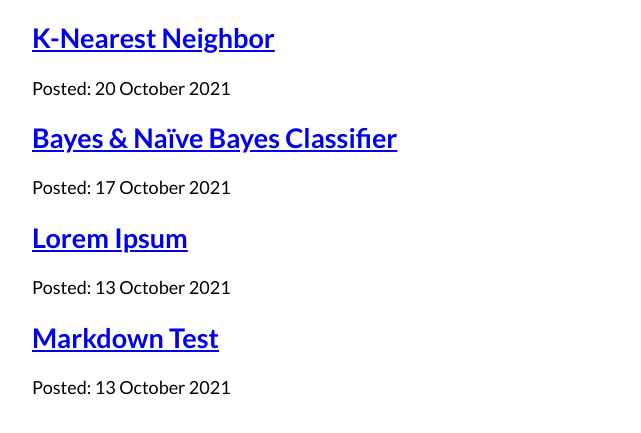
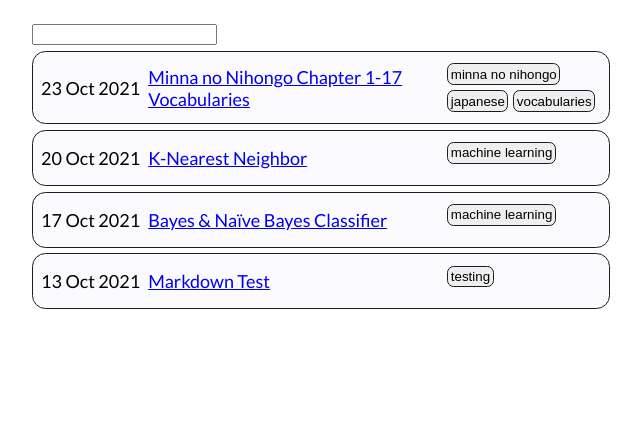
Before and after one commit to malifpy/malifpy.github.io, a Gatsby site: page /post in a window 1280 px wide. Shown: the part 185-618 px from the top of the page, without its empty margins (320-961 px from the left). Built offline with nearby package versions, Linux system fonts and the light colour scheme; Gatsby itself is replaced by a stand-in of ours; some packages are replaced by stand-ins of ours.

Commit message:
Added search box, tags, and option to hid markdown

```diff
--- a/gatsby-browser.js
+++ b/gatsby-browser.js
@@ -1 +1,2 @@
 import "./src/components/global.css";
+require("prismjs/themes/prism-coy.css")
--- /dev/null
+++ b/gatsby-config.esm.js
@@ -0,0 +1,73 @@
+const remarkMath = require("remark-math");
+
+module.exports = {
+  siteMetadata: {
+    siteUrl: "https://malifpy.github.io",
+    title: "Experimental Static Site",
+  },
+  plugins: [
+    "gatsby-plugin-image",
+    "gatsby-plugin-sharp",
+    `gatsby-plugin-offline`,
+    {
+      resolve: "gatsby-source-filesystem",
+      options: {
+        name: `blog`,
+        path: `${__dirname}/post`,
+      },
+    },
+    {
+      resolve: `gatsby-plugin-mdx`,
+      options: {
+        gatsbyRemarkPlugins: [
+          {
+            resolve: `gatsby-remark-images`,
+            options: {
+              maxWidth: 2000,
+            },
+          },
+          `gatsby-remark-katex`,
+          /*
+          {
+            resolve: `gatsby-remark-highlight-code`,
+          },
+          */
+          `gatsby-remark-autolink-headers`,
+          {
+            resolve: `gatsby-remark-prismjs`,
+            /*
+            options: {
+              classPrefix: "language-",
+              inlineCodeMarker: null,
+              aliases: {},
+              showLineNumbers: false,
+              noInlineHighlight: false,
+              languageExtensions: [
+                {
+                  language: "superscript",
+                  extend: "javascript",
+                  definition: {
+                    superscript_types: /(SuperType)/,
+                  },
+                  insertBefore: {
+                    function: {
+                      superscript_keywords: /(superif|superelse)/,
+                    },
+                  },
+                },
+              ],
+              prompt: {
+                user: "root",
+                host: "localhost",
+                global: false,
+              },
+              escapeEntities: {},
+            },
+            */
+          },
+        ],
+        remarkPlugins: [remarkMath],
+      },
+    },
+  ],
+};
--- a/gatsby-config.js
+++ b/gatsby-config.js
@@ -1,37 +1,2 @@
-const remarkMath = require(`remark-math`);
-
-module.exports = {
-  siteMetadata: {
-    siteUrl: "https://malifpy.github.io",
-    title: "Experimental Static Site",
-  },
-  plugins: [
-    "gatsby-plugin-image",
-    "gatsby-plugin-sharp",
-    `gatsby-plugin-offline`,
-    {
-      resolve: "gatsby-source-filesystem",
-      options: {
-        name: `blog`,
-        path: `${__dirname}/post`,
-      },
-    },
-    {
-      resolve: `gatsby-plugin-mdx`,
-      options: {
-        gatsbyRemarkPlugins: [
-          {
-            resolve: `gatsby-remark-images`,
-            options: {
-              maxWidth: 2000            },
-          },
-          {
-            resolve: `gatsby-remark-highlight-code`,
-          },
-          `gatsby-remark-katex`,
-        ],
-        remarkPlugins: [remarkMath],
-      },
-    },
-  ],
-};
+require = require('esm')(module)
+module.exports = require('./gatsby-config.esm.js')
--- a/post/2021-10-13-lorem-ipsum/index.mdx
+++ b/post/2021-10-13-lorem-ipsum/index.mdx
@@ -1,6 +1,8 @@
 ---
 title: "Lorem Ipsum"
 date: "2021-10-13"
+hidden: true
+tags: ['testing']
 ---
 Lorem ipsum dolor sit amet, consectetur adipiscing elit. Nunc vitae efficitur justo. Nunc rutrum ut ligula iaculis ultrices. Nulla justo enim, pharetra vel vulputate sed, rhoncus a velit. Curabitur vestibulum mattis lorem, vel efficitur lacus congue vitae. Etiam sollicitudin iaculis purus a lacinia. Suspendisse potenti. Sed nisi augue, interdum et sem ac, suscipit faucibus nulla. Curabitur sit amet eleifend nibh. Integer auctor hendrerit dolor nec molestie. Integer volutpat, nunc sed efficitur egestas, tellus nunc luctus nisi, at varius eros quam at lacus. Etiam pharetra, massa vel suscipit mattis, augue libero fermentum sem, quis condimentum est massa vitae arcu. Nunc nec aliquam urna.
 
--- a/post/2021-10-13-markdown-test/index.mdx
+++ b/post/2021-10-13-markdown-test/index.mdx
@@ -1,6 +1,7 @@
 ---
 title: "Markdown Test"
 date: "2021-10-13"
+tags: ['testing']
 ---
 
 # Heading 1
--- a/post/2021-10-17-bayes-naive-bayes-classifier/index.mdx
+++ b/post/2021-10-17-bayes-naive-bayes-classifier/index.mdx
@@ -1,6 +1,7 @@
 ---
 title: "Bayes & Naïve Bayes Classifier"
 date: "2021-10-17"
+tags: ['machine learning']
 ---
 ## Bayes' Theorem
 
--- a/post/2021-10-20-k-nearest-neighbor/index.mdx
+++ b/post/2021-10-20-k-nearest-neighbor/index.mdx
@@ -1,6 +1,7 @@
 ---
 title: "K-Nearest Neighbor"
 date: "2021-10-20"
+tags: ['machine learning']
 ---
 
 Secara rata-rata, tidak ada algoritma classifier dengan data yang sama bisa lebih unggul dari *Bayes Classifier*. Sayangnya, perhitungan *Bayes Classifier* kurang mungkin dilakukan di dunia nyata karena kita tidak tahu distribusi hubungan antara data dan klasifikasi. *K-nearest neighbor* merupakan salah satu algoritma yang bisa dipakai untuk mengestimasi *Bayes Classifier*.
--- /dev/null
+++ b/post/2021-10-23-minna-no-nihongo/index.mdx
@@ -0,0 +1,7 @@
+---
+title: "Minna no Nihongo Chapter 1-17 Vocabularies"
+date: "2021-10-23"
+tags: ['minna no nihongo', 'japanese', 'vocabularies']
+---
+
+Sample Text
--- a/src/components/global.css
+++ b/src/components/global.css
@@ -0,0 +1,52 @@
+code {
+  font-size: medium !important;
+}
+
+.postBox {
+  display: table;
+  width: 100%;
+  margin-top: 1%;
+  margin-right: 0%;
+  background-color: #fafaff;
+  table-layout: fixed;
+  padding: 0%;
+  min-height: 3em;
+  border-radius: 0.75em;
+  border: 0.1em solid #1c1c1c;
+}
+
+.postTags {
+  display: flex;
+  flex-wrap: wrap;
+  font-size: small;
+  margin: 0%;
+  padding: 5%;
+  height: 100%;
+}
+
+.postDate {
+  display: table-cell;
+  width: 20%;
+  text-align: center;
+  vertical-align: middle;
+}
+
+.postLink {
+  display: table-cell;
+  width: 50%;
+  vertical-align: middle;
+  text-decoration: none;
+}
+
+.postTagBox {
+  max-width: 75%;
+  overflow: hidden;
+  text-overflow: ellipsis;
+  white-space: nowrap;
+  display: inline-block;
+  padding: 1.6%;
+  margin: 1.6%;
+  border-radius: 0.5em;
+  border: 0.1em solid #1c1c1c;
+  cursor:pointer;
+}
--- a/src/components/layout.js
+++ b/src/components/layout.js
@@ -8,10 +8,10 @@ import {
   navLinkText,
   siteTitle,
 } from "./layout.module.css";
-import { defineCustomElements as deckDeckGoHighlightElement } from "@deckdeckgo/highlight-code/dist/loader";
+//import { defineCustomElements as deckDeckGoHighlightElement } from "@deckdeckgo/highlight-code/dist/loader";
 require(`katex/dist/katex.min.css`);
 
-deckDeckGoHighlightElement();
+//deckDeckGoHighlightElement();
 
 const Layout = ({ pageTitle, children }) => {
   const data = useStaticQuery(graphql`
--- a/src/components/layout.module.css
+++ b/src/components/layout.module.css
@@ -8,17 +8,19 @@
 }
 
 .heading {
-  color: #1D3557;
+  color: #1d3557;
 }
 
 .nav-links {
-  display: flex;
-  list-style: none;
-  padding-left: 0;
+  display: table;
+  width: 100%;
+  table-layout: fixed;
+  padding: 0%;
 }
 
 .nav-link-item {
-  padding-right: 2rem;
+  display: table-cell;
+  text-align: left;
 }
 
 .nav-link-text {
@@ -32,13 +34,3 @@
   margin-top: 2rem;
   margin-bottom: 1rem;
 }
-
-code {
-  margin: 15px 0;
-  background-color: #f8f8f8;
-  border: 1px solid #cccccc;
-  line-height: 19px;
-  overflow: auto;
-  padding: 3px 5px;
-  border-radius: 3px;
-}
--- a/src/pages/post/index.js
+++ b/src/pages/post/index.js
@@ -1,37 +1,96 @@
-import * as React from 'react'
+import React, { useState } from "react";
 import { graphql, Link } from "gatsby";
-import Layout from '../../components/layout'
-const BlogPage = ({data}) => {
+import Layout from "../../components/layout";
+
+const BlogPage = ({ data }) => {
+  const emptyQuery = "";
+  const allPosts = data.allMdx.nodes || [];
+
+  const [state, setState] = useState({
+    postsFiltered: [],
+    inputQuery: emptyQuery,
+  });
+
+  const handleInputChange = (event) => {
+    const inputQuery = new RegExp(event.target.value, "i");
+    // case insensitive regex
+
+    // Nge-filter post
+    const postsFiltered = allPosts.filter((post) => {
+      const { title, tags } = post.frontmatter;
+      return (
+        // Check if query contained in title
+        // or
+        // Check if query contained in any of the tag
+        inputQuery.test(title) || tags.some((tag) => inputQuery.test(tag))
+      );
+    });
+
+    // Nge update state
+    setState({
+      postsFiltered,
+      inputQuery,
+    });
+  };
+
+  const changeSearch = (event) => {
+    console.log(event);
+    document.getElementById("postSearch").value = event.target.value;
+    handleInputChange(event);
+  };
+
+  const { postsFiltered, inputQuery } = state;
+  const hasSearchResults = postsFiltered && inputQuery !== emptyQuery;
+  const posts = hasSearchResults ? postsFiltered : allPosts;
+
   return (
     <Layout pageTitle="My Posts">
-      {
-        data.allMdx.nodes.map((node) => (
-          <article key={node.id}>
-            <h2>
-              <Link to={`/post/${node.slug}`}>
-                {node.frontmatter.title}
-              </Link>
-            </h2>
-            <p>Posted: {node.frontmatter.date}</p>
-          </article>
-        ))
-      }
+      <input
+        id="postSearch"
+        type="text"
+        defaultValue=""
+        onChange={handleInputChange}
+      />
+      {posts.map((node) => (
+        <div key={node.id} className="postBox">
+          <div className="postDate">{node.frontmatter.date}</div>
+          <div className="postLink">
+            <Link to={`/post/${node.slug}`}>{node.frontmatter.title}</Link>
+          </div>
+          <div className="postTags">
+            {node.frontmatter.tags.map((tag) => (
+              <input
+                type="button"
+                className="postTagBox"
+                value={tag}
+                key={node.id + tag}
+                onClick={changeSearch}
+              />
+            ))}
+          </div>
+        </div>
+      ))}
     </Layout>
-  )
-}
+  );
+};
 
 export const query = graphql`
   query {
-    allMdx(sort: {order: DESC, fields: frontmatter___date}) {
+    allMdx(
+      sort: { order: DESC, fields: frontmatter___date }
+      filter: { frontmatter: { hidden: { ne: true } } }
+    ) {
       nodes {
         frontmatter {
           title
-            date(formatString: "DD MMMM YYYY")
+          date(formatString: "DD MMM YYYY")
+          tags
         }
         id
         slug
       }
     }
-  }`
+  }
+`;
 
-export default BlogPage
+export default BlogPage;
```
Also changed, not shown: package.json (+15 -10 lines), README.md, 2 other files. Lines whose indentation alone changed are shown as unchanged.
